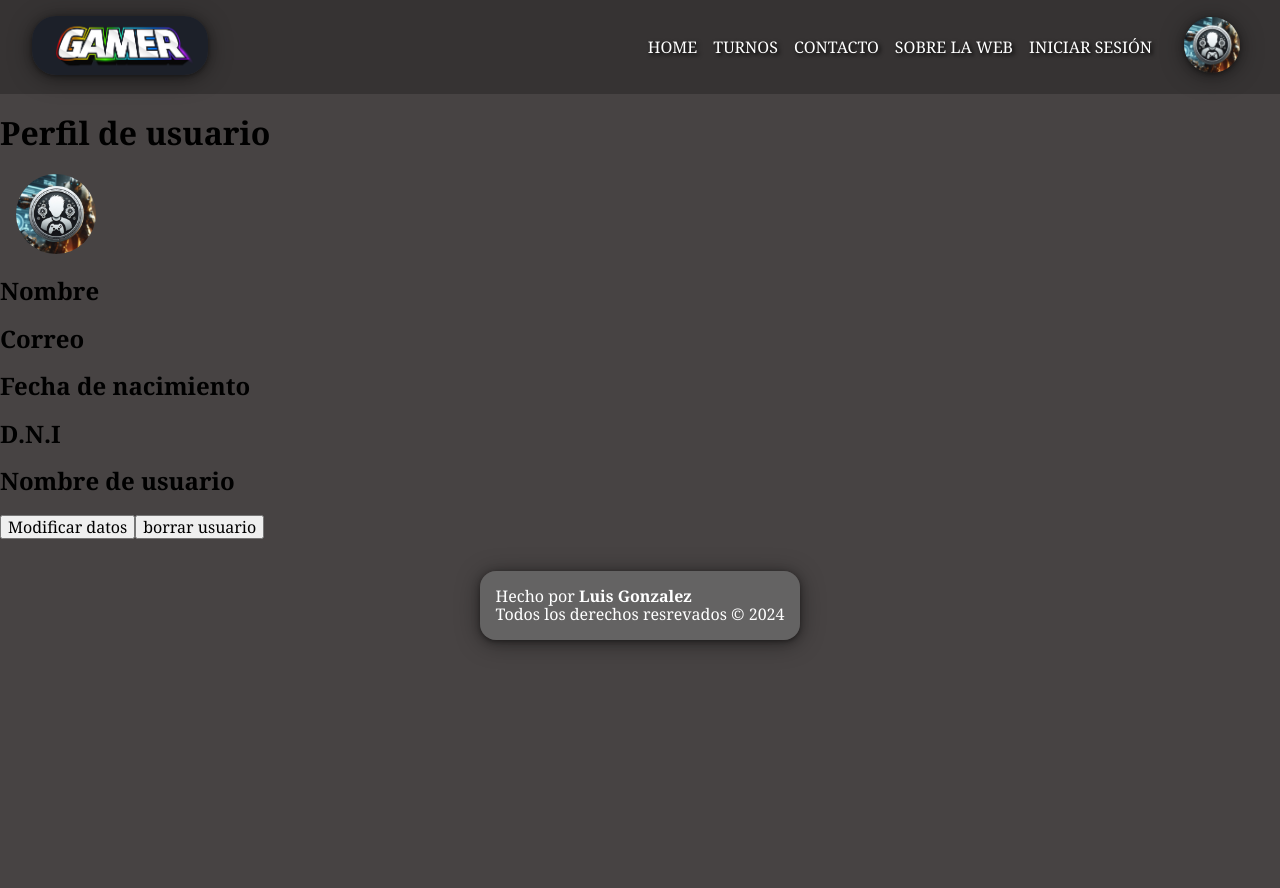
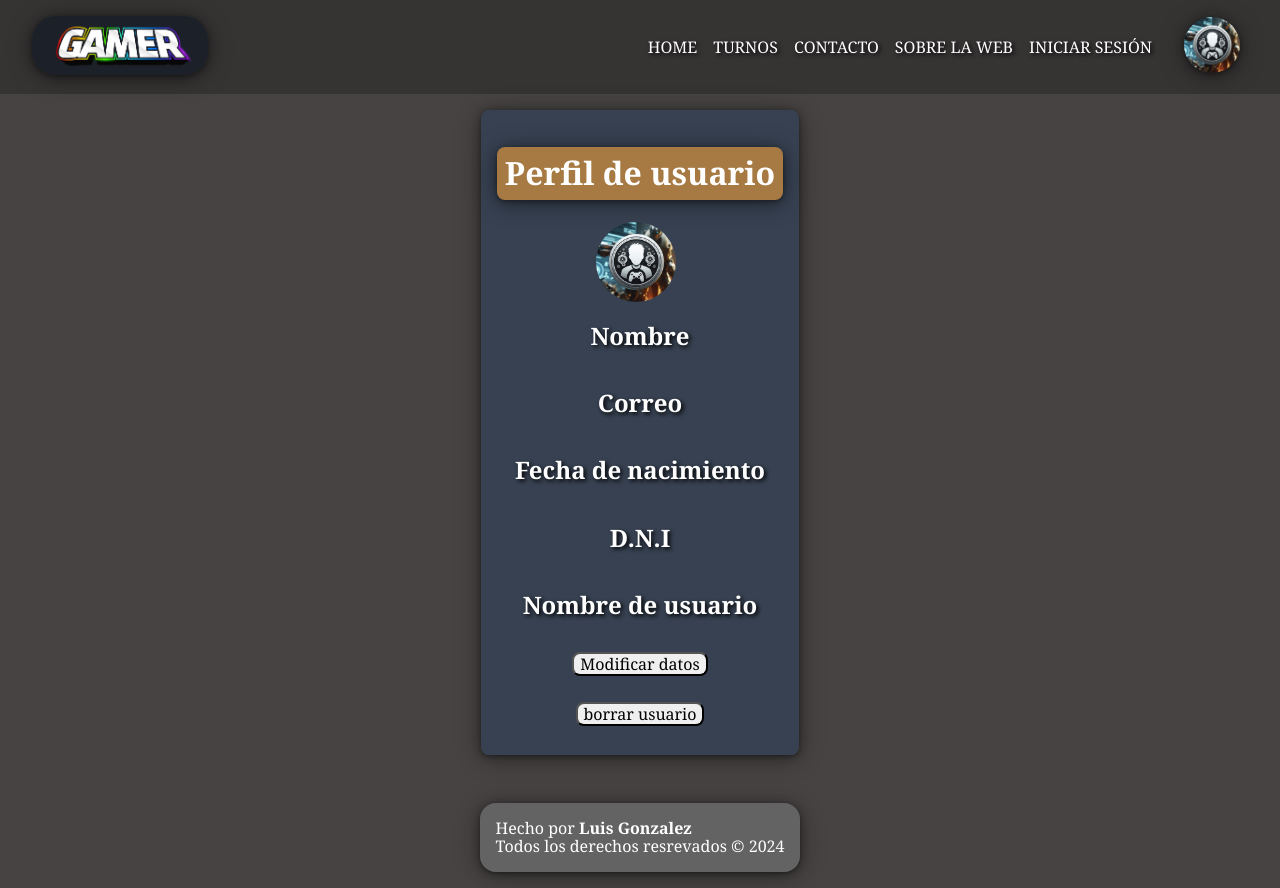
Before and after one commit to LuisRGN/shift_manager, a React (Vite) app in the folder front/: page /Profile in a window 1280 px wide. Before the commit the page ends 800 px from the top, so only its background shows below. Built offline with nearby package versions, Linux system fonts and the light colour scheme.

Commit message:
se modifica el perfil de usuario

```diff
--- a/front/src/components/Porfile/ProfileCard.tsx
+++ b/front/src/components/Porfile/ProfileCard.tsx
@@ -6,8 +6,9 @@ import { NavLink } from 'react-router-dom'
 const ProfileCard = () => {
   return (
     <div>
-      <div>
-        <h1>Perfil de usuario</h1>
+      <div className={styles.container}>
+        <div className={styles.div1}>
+          <h1>Perfil de usuario</h1>
         <img src={avatar} alt="avatar" className={styles.avatar}/>
         <h2>Nombre</h2>
         <h2>Correo</h2>
@@ -20,7 +21,7 @@ const ProfileCard = () => {
         </NavLink>
 
         <button>borrar usuario</button>
-
+        </div>
       </div>
     </div>
   )
```
